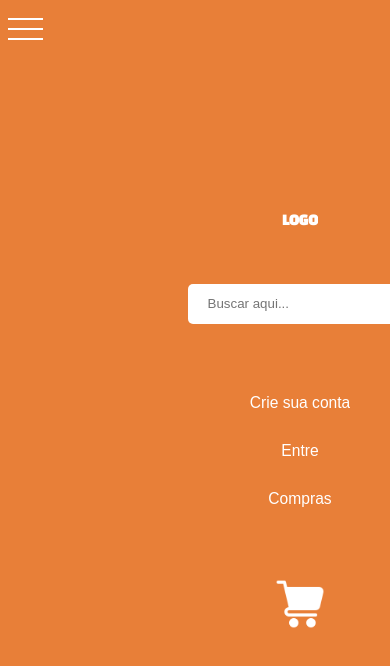
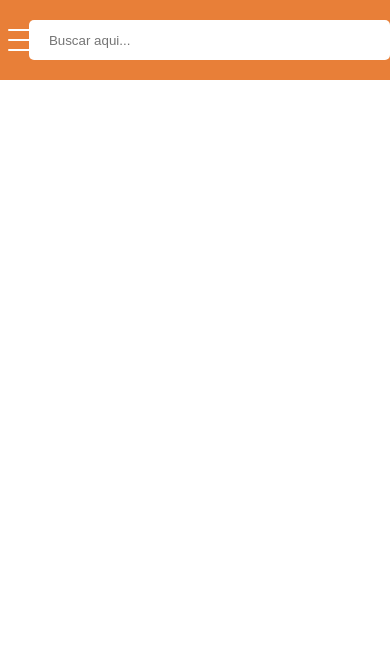
Before and after one commit to ramonbarbos/HTML-CSS-JS, a plain HTML site: page index.html in a window 390 px wide. Drawn offline with Linux system fonts and the light colour scheme.

Commit message:
responsividade navbar

```diff
--- a/css/nav.css
+++ b/css/nav.css
@@ -44,26 +44,28 @@ input[type=text]:hover{
 
 }
 
-ul{
+.nav-menu{
     display: flex;
     text-decoration: none;
+    justify-content: center;
+    align-items: center;
 
 }
-ul li{
+.nav-menu .nav-item{
    margin-left: 15px;
    margin-right: 15px;
 
 
 }
-ul a{
-    font-size: 1.7vmin;
+.nav-item a{
+    font-size: 2vmin;
     text-decoration: none;
     font-family: Arial, Helvetica, sans-serif;
     color: white;
 
 
 }
-ul a:hover{
+.nav-item a:hover{
     display: block;
     justify-content: center;
     align-items: center;
@@ -73,7 +75,7 @@ ul a:hover{
     transition: .3s;
     border-radius: 5px;
 }
-ul a:active{
+.nav-item a:active{
     content: '';
     display: block;
     background-color: #E87F38;
@@ -95,79 +97,74 @@ ul a:active{
     display: none;
     cursor: pointer;
 }
-.menu div{
-    width: 35px;
+.menu span{
+    display: block;
+    width: 32px;
     height: 2px;
+    border-radius: 5px;
     background-color: white;
     margin: 8px;
+    transition: all 0.3s ease-in-out;
 }
 
-@media (max-width: 499px){
-    .menu {
-        position: absolute;
+@media (max-width: 999px){
+
+    .menu{
         display: block;
-        cursor: pointer;
-        top: 10px;
+    }
+    .menu.active .line:nth-child(2){
+        opacity: 0;
+    }
+    .menu.active .line:nth-child(1){
+        transform: translateY(10px) rotate(45deg);
+
+    }
+    .menu.active .line:nth-child(3){
+        transform: translateY(-10px) rotate(-45deg);
+
+    }
+    .nav-menu{
+        position: fixed;
+        left: -100%;
+        top: 70px;
+        gap: 0;
+        background-color: #E87F38;
+        text-align: center;
+        flex-direction: column;
+        width: 100%;
+        height: 100%;
+        transition: 0.3s;
+    }
+    .img-logo h1{
+       display: none;
+    }
+    .nav-item{
+       margin: 16px 0;
+
+    }
+    .nav-menu.active{
         left: 0;
     }
-    nav{
-        width: 100vw;
-        height: 100vh;
-        background-color: #E87F38;
-        display: flex;
-        flex-direction: column;
+    .nav-item a{
+        font-size: 2.5vmin;
+    }
+    .nav-item a:hover{
+        display: block;
+        font-size: 2.7vmin;
+        padding: 0;
+        background-color: transparent;
+        color: #ffffff;
+        transition: .2s;
+        border-radius: 0px;
+    }
+    .nav-menu .nav-item{
+        margin-top: 60px;
+        margin-bottom:60px;
+    }
+    .car img{
+        width: 30px;
+        height: 30px;
+        margin-top: 60px;
 
     }
-    .navbar{
-
-        display: flex;
-        flex-direction: column;
-        align-items: center;
-        justify-content: space-between;
-        height:  50%;
-    }
-    ul{
-        display: flex;
-        flex-direction: column;
-        text-decoration: none;
-        text-align: center;
-    }
-    ul a{
-        font-size: 4vmin;
-        text-decoration: none;
-        font-family: Arial, Helvetica, sans-serif;
-        color: white;
-    }
-    ul li{
-        margin-top: 15px;
-        margin-bottom: 15px;
-
-
-     }
-    .car img{
-        width: 50px;
-        height: 50px;
-        margin-left: 0;
-    }
-    .car img:hover{
-        width: 55px;
-        height: 55px;
-    }
-    input[type=text]{
-        width: 200px;
-        height: 40px;
-        border: 0 solid #fff;
-        outline: none;
-        border-radius: 5px;
-        padding: 0 5px 0 20px;
-
-    }
-    input[type=text]:hover{
-        width: 250px;
-        height: 45px;
-        transition: .3s;
-        border-radius: 5px;
-
-    }
-
 }
--- a/index.html
+++ b/index.html
@@ -7,7 +7,6 @@
    <link rel="stylesheet" href="css/style-principal.css">
     <link rel="stylesheet" href="css/nav.css">
 
-    <script src="https://kit.fontawesome.com/yourcode.js" ></script>
 
     <meta name="viewport" content="width=device-width, initial-scale=1.0">
     <title>Café</title>
@@ -15,34 +14,37 @@
 <body>
 
     <nav>
+
+
         <div class="menu">
-            <div class="line1"></div>
-            <div class="line2"></div>
-            <div class="line3"></div>
+           <span class="line"></span>
+           <span class="line"></span>
+           <span class="line"></span>
         </div>
 
+
         <div class="navbar">
-
-
 
             <div class="img-logo">
                 <h1>LOGO</h1>
             </div>
+
 
             <div class="busca">
                 <input  type="text" placeholder="Buscar aqui...">
 
             </div>
 
-            <ul>
-                <li> <a href="#">Crie sua conta</a></li>
-                <li> <a href="#">Entre</a></li>
-                <li> <a href="#">Compras</a></li>
+            <ul class="nav-menu">
+                <li class="nav-item"> <a href="#" class="nav-link">Crie sua conta</a></li>
+                <li class="nav-item" > <a href="#" class="nav-link">Entre</a></li>
+                <li class="nav-item"> <a href="#"  class="nav-link">Compras</a></li>
+                <div class="car">
+                    <a href="#"><img src="img/icones/carrinho-carrinho.png" alt=""></a>
+                </div>
             </ul>
 
-            <div class="car">
-                <a href="#"><img src="img/icones/carrinho-carrinho.png" alt=""></a>
-            </div>
+
 
         </div>
     </nav>
@@ -54,6 +56,7 @@
     <section>
 
     </section>
+    <script src="js/navbar-mobile.js"></script>
 
 </body>
 </html>
--- /dev/null
+++ b/js/navbar-mobile.js
@@ -0,0 +1,7 @@
+const menu = document.querySelector(".menu");
+const navMenu = document.querySelector(".nav-menu");
+
+menu.addEventListener("click", () =>{
+    menu.classList.toggle('active');
+    navMenu.classList.toggle('active');
+});
```
